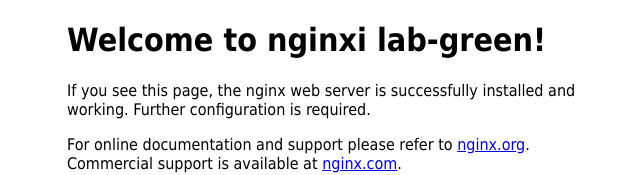
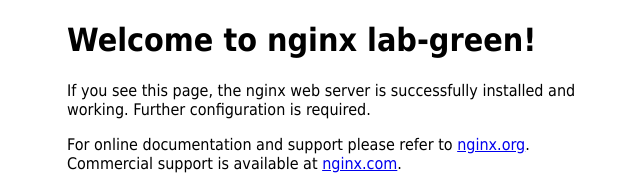
Before and after one commit to chomjun/mydemo-blue-green, a plain HTML site: page web-green/index.html in a window 1280 px wide. Shown: the top 175 px of the page, without its empty margins (293-933 px from the left). Drawn offline with Linux system fonts and the light colour scheme.

Commit message:
Update index.html

```diff
--- a/web-green/index.html
+++ b/web-green/index.html
@@ -11,7 +11,7 @@
 </style>
 </head>
 <body>
-<h1>Welcome to nginxi lab-green!</h1>
+<h1>Welcome to nginx lab-green!</h1>
 <p>If you see this page, the nginx web server is successfully installed and
 working. Further configuration is required.</p>
 
```
